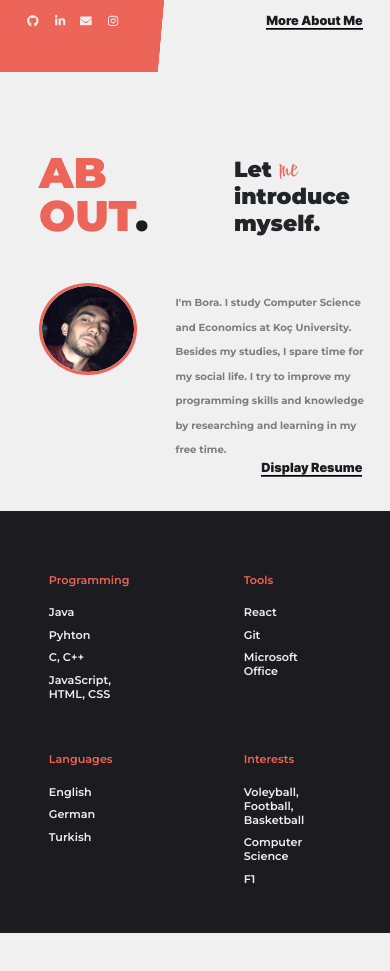
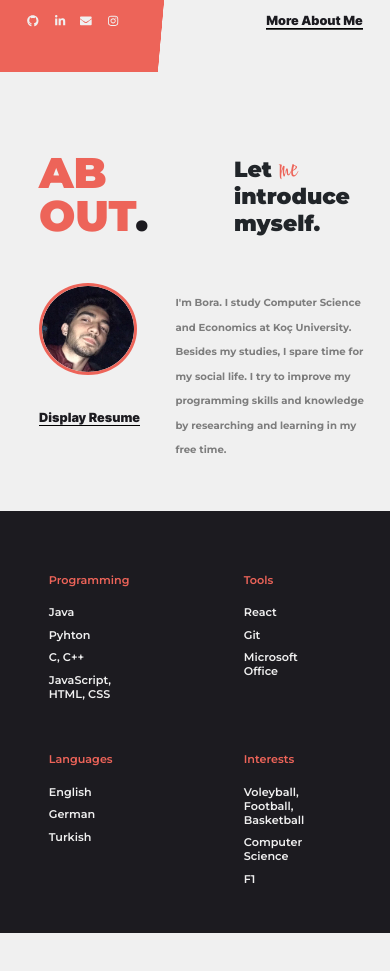
Before and after one commit to bora-bayraktar/portfolio, a React (Create React App) app: page / in a window 390 px wide. Shown: the part 772-1743 px from the top of the page. Built offline with nearby package versions, Linux system fonts and the light colour scheme.

Commit message:
Fix button position

```diff
--- a/src/css/index.css
+++ b/src/css/index.css
@@ -301,8 +301,8 @@ body {
 
     .display-resume {
         position: absolute;
-        left: 7vw;
-        top: 36vh;
+        left: -50vw;
+        top: 30vh;
         width: 28vw;
         margin-top: 0;
     }
@@ -323,7 +323,6 @@ body {
 
     .languages,
     .interests {
-        position: relative;
         top: 10%;
         width: 15vw;
         height: 22vh;
```
